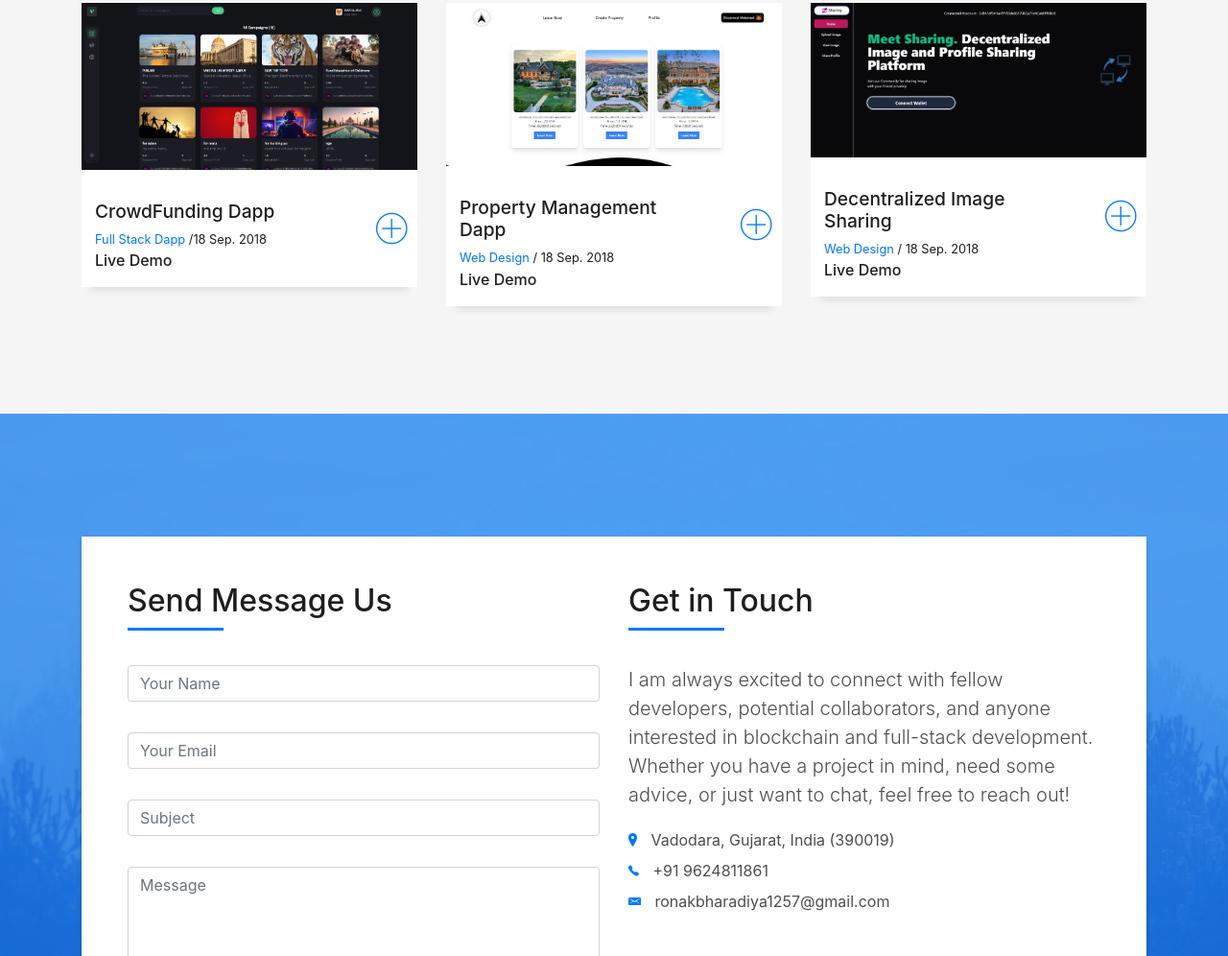
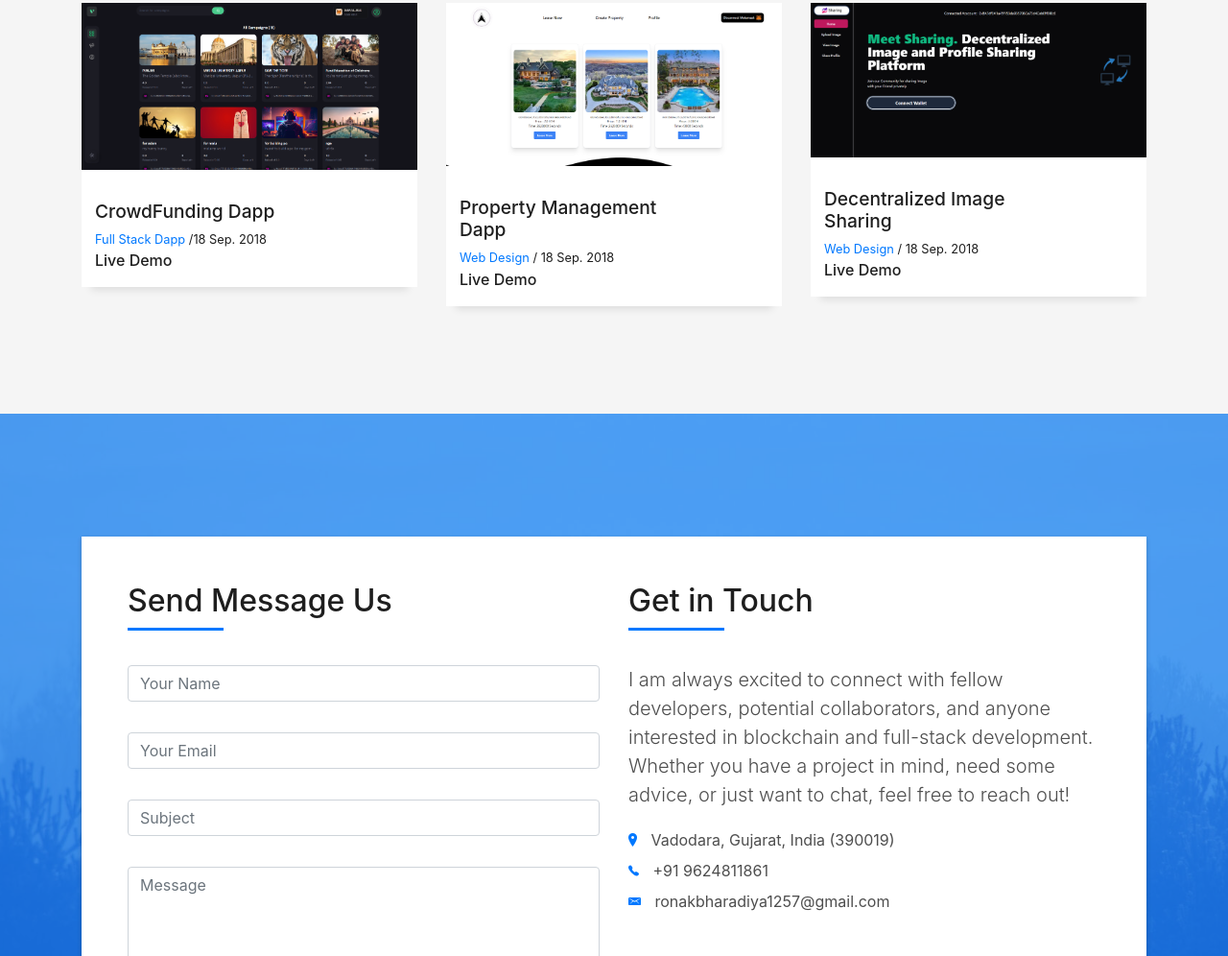
Before and after one commit to Ronak1257/Ronak_portfolio, a plain HTML site: page index.html in a window 1280 px wide. Shown: the part 2273-3269 px from the top of the page at 96% size. Drawn offline with Linux system fonts and the light colour scheme; files whose address does not match are found by name.

Commit message:
update project details

```diff
--- a/index.html
+++ b/index.html
@@ -2,7 +2,7 @@
 <html lang="en">
 <head>
   <meta charset="utf-8">
-  <title>DevFolio Bootstrap Template</title>
+  <title>Ronak Portfolio</title>
   <meta content="width=device-width, initial-scale=1.0" name="viewport">
   <meta content="" name="keywords">
   <meta content="" name="description">
@@ -237,11 +237,6 @@
                       <div class="project-link"><a href="https://ronak-crowd-funding.vercel.app/">Live Demo</a></div>
                     </div>
                   </div>
-                  <div class="col-sm-4">
-                    <div class="w-like">
-                      <span class="ion-ios-plus-outline"></span>
-                    </div>
-                  </div>
                 </div>
               </div>
             </a>
@@ -262,11 +257,6 @@
                       <div class="project-link"><a href="https://rentiva.vercel.app/">Live Demo</a></div>
                     </div>
                   </div>
-                  <div class="col-sm-4">
-                    <div class="w-like">
-                      <span class="ion-ios-plus-outline"></span>
-                    </div>
-                  </div>
                 </div>
               </div>
             </a>
@@ -285,11 +275,6 @@
                     <div class="w-more">
                       <span class="w-ctegory">Web Design</span> / <span class="w-date">18 Sep. 2018</span>
                       <div class="project-link"><a href="https://candid-pudding-cc9de4.netlify.app/">Live Demo</a></div>
-                    </div>
-                  </div>
-                  <div class="col-sm-4">
-                    <div class="w-like">
-                      <span class="ion-ios-plus-outline"></span>
                     </div>
                   </div>
                 </div>
```
